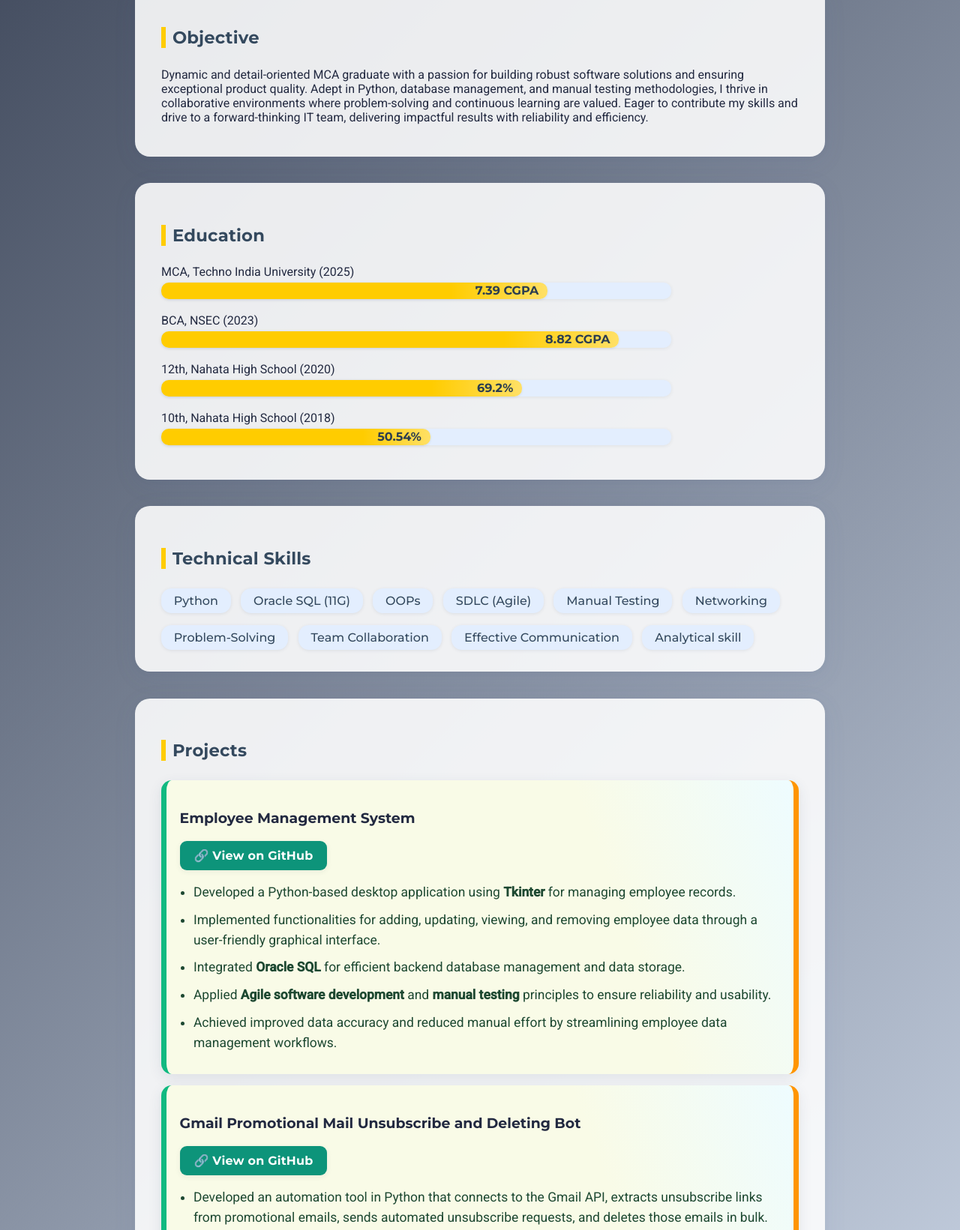
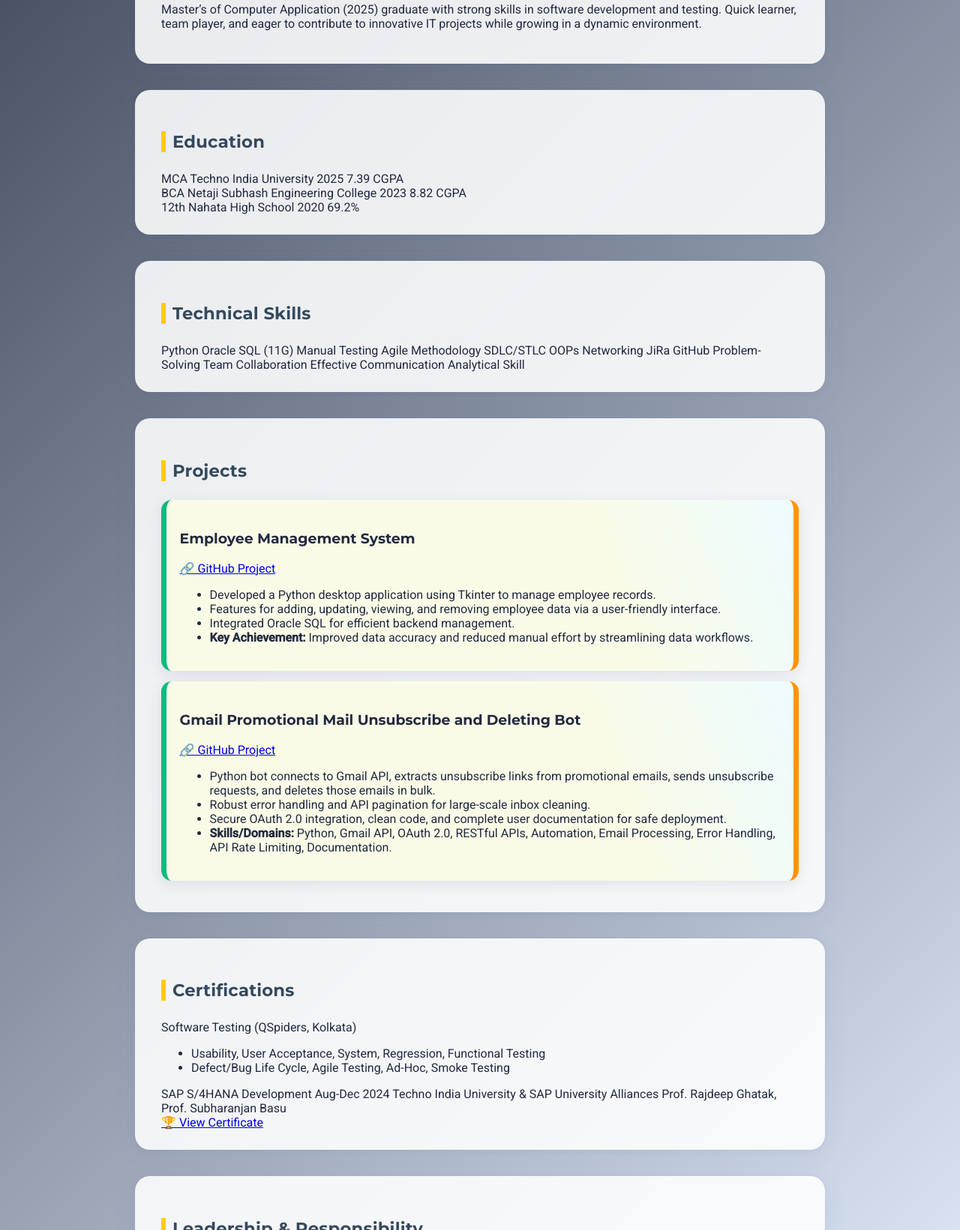
Before and after one commit to santanu2nd/santanu-portfolio, a plain HTML site: page index.html in a window 1280 px wide. Shown: the part 445-2086 px from the top of the page at 75% size. Drawn offline with Linux system fonts and the light colour scheme.

Commit message:
Update index.html

```diff
--- a/index.html
+++ b/index.html
@@ -1,35 +1,29 @@
 <!DOCTYPE html>
 <html lang="en">
 <head>
-  <meta charset="UTF-8" />
+  <meta charset="UTF-8">
+  <title>Santanu Biswas | Portfolio</title>
   <meta name="viewport" content="width=device-width, initial-scale=1" />
-  <title>Santanu Biswas | Portfolio</title>
-  <!-- Montserrat for headings/bold elements, Roboto for body -->
-  <link href="https://fonts.googleapis.com/css2?family=Montserrat:wght@500;700&family=Roboto:wght@400;500&display=swap" rel="stylesheet" />
+  <!-- Fonts for modern look -->
+  <link href="https://fonts.googleapis.com/css2?family=Montserrat:wght@600;700&family=Roboto:wght@400;500&display=swap" rel="stylesheet" />
   <link rel="stylesheet" href="style.css" />
 </head>
 <body>
-
   <header>
     <div class="container header-flex">
+      <!-- Profile Image -->
       <img src="62kb.jpg" alt="Santanu Biswas" class="profile-img" />
       <div>
         <h1>Santanu Biswas</h1>
-        <p class="subtitle">Enthusiastic MCA Graduate | Software Developer | QA Practitioner</p>
+        <p class="subtitle">MCA Graduate | Software Developer | Manual Testing Enthusiast</p>
         <div class="contact">
-          <a href="mailto:official.santanu.biswas@gmail.com">✉ official.santanu.biswas@gmail.com</a>
-          <a href="tel:+917384687470">☎ +91 7384687470</a>
-          <a href="https://www.linkedin.com/in/santanu7biswas" target="_blank">🔗 LinkedIn</a>
+          <span>☎</span> <a href="tel:+917384687470">+91 7384687470</a>
+          <span>✉</span> <a href="mailto:official.santanu.biswas@gmail.com">official.santanu.biswas@gmail.com</a>
+          <span>🔗</span> <a href="https://www.linkedin.com/in/santanu7biswas" target="_blank">LinkedIn</a>
         </div>
-        <div class="resume-link">
-          <a href="https://drive.google.com/file/d/1OR9QCz516sJJkVdv8-Lv-y_V0T0oKQAK/view?usp=sharing" target="_blank">
-            📄 Download Resume
-          </a>
-        </div>
-        <div class="github-profile-link">
-          <a href="https://github.com/santanu2nd" target="_blank">
-            🔥 My GitHub Profile
-          </a>
+        <div class="btn-row">
+          <a class="btn" href="https://drive.google.com/file/d/1eKXW3rMETnP5jYkHf1KH4bzSi7o1uknl/view?usp=sharing" target="_blank">📄 Download Resume</a>
+          <a class="btn github" href="https://github.com/santanu2nd" target="_blank">🔥 My GitHub</a>
         </div>
       </div>
     </div>
@@ -37,121 +31,124 @@
 
   <nav>
     <ul>
+      <li><a href="#objective">Objective</a></li>
       <li><a href="#education">Education</a></li>
       <li><a href="#skills">Skills</a></li>
       <li><a href="#projects">Projects</a></li>
       <li><a href="#certifications">Certifications</a></li>
-      <li><a href="#responsibility">Leadership</a></li>
+      <li><a href="#leadership">Leadership</a></li>
     </ul>
   </nav>
 
   <main>
-    <section class="about card glass">
+    <section id="objective" class="card glass">
       <h2>Objective</h2>
       <p>
-        Dynamic and detail-oriented MCA graduate with a passion for building robust software solutions and ensuring exceptional product quality. Adept in Python, database management, and manual testing methodologies, I thrive in collaborative environments where problem-solving and continuous learning are valued. Eager to contribute my skills and drive to a forward-thinking IT team, delivering impactful results with reliability and efficiency.
+        Master’s of Computer Application (2025) graduate with strong skills in software development and testing. Quick learner, team player, and eager to contribute to innovative IT projects while growing in a dynamic environment.
       </p>
     </section>
 
     <section id="education" class="card glass">
       <h2>Education</h2>
-      <div class="progress-list">
+      <div class="edu-list">
         <div>
-          <span>MCA, Techno India University (2025)</span>
-          <div class="progress-bar"><div style="width:74%">7.39 CGPA</div></div>
+          <span class="degree">MCA</span> <span class="school">Techno India University</span>
+          <span class="badge">2025</span> <span class="score">7.39 CGPA</span>
         </div>
         <div>
-          <span>BCA, NSEC (2023)</span>
-          <div class="progress-bar"><div style="width:88%">8.82 CGPA</div></div>
+          <span class="degree">BCA</span> <span class="school">Netaji Subhash Engineering College</span>
+          <span class="badge">2023</span> <span class="score">8.82 CGPA</span>
         </div>
         <div>
-          <span>12th, Nahata High School (2020)</span>
-          <div class="progress-bar"><div style="width:69%">69.2%</div></div>
-        </div>
-        <div>
-          <span>10th, Nahata High School (2018)</span>
-          <div class="progress-bar"><div style="width:51%">50.54%</div></div>
+          <span class="degree">12th</span> <span class="school">Nahata High School</span>
+          <span class="badge">2020</span> <span class="score">69.2%</span>
         </div>
       </div>
     </section>
 
     <section id="skills" class="card glass">
       <h2>Technical Skills</h2>
-      <ul class="skills-tags">
-        <li>Python</li>
-        <li>Oracle SQL (11G)</li>
-        <li>OOPs</li>
-        <li>SDLC (Agile)</li>
-        <li>Manual Testing</li>
-        <li>Networking</li>
-        <li>Problem-Solving</li>
-        <li>Team Collaboration</li>
-        <li>Effective Communication</li>
-        <li>Analytical skill</li>
-      </ul>
+      <div class="skill-tags">
+        <span>Python</span>
+        <span>Oracle SQL (11G)</span>
+        <span>Manual Testing</span>
+        <span>Agile Methodology</span>
+        <span>SDLC/STLC</span>
+        <span>OOPs</span>
+        <span>Networking</span>
+        <span>JiRa</span>
+        <span>GitHub</span>
+        <span>Problem-Solving</span>
+        <span>Team Collaboration</span>
+        <span>Effective Communication</span>
+        <span>Analytical Skill</span>
+      </div>
     </section>
 
     <section id="projects" class="card glass">
       <h2>Projects</h2>
       <div class="project-card highlight">
         <h3>Employee Management System</h3>
-        <div class="project-link-btn">
-          <a href="https://github.com/YOUR_GITHUB_USERNAME/employee-management-system" target="_blank">
-            🔗 View on GitHub
-          </a>
+        <div class="project-links">
+          <a class="btn special" href="https://github.com/santanu2nd/employee-management-tkinter" target="_blank">🔗 GitHub Project</a>
         </div>
-        <ul class="project-points">
-          <li>Developed a Python-based desktop application using <b>Tkinter</b> for managing employee records.</li>
-          <li>Implemented functionalities for adding, updating, viewing, and removing employee data through a user-friendly graphical interface.</li>
-          <li>Integrated <b>Oracle SQL</b> for efficient backend database management and data storage.</li>
-          <li>Applied <b>Agile software development</b> and <b>manual testing</b> principles to ensure reliability and usability.</li>
-          <li>Achieved improved data accuracy and reduced manual effort by streamlining employee data management workflows.</li>
+        <ul class="project-details">
+          <li>Developed a Python desktop application using Tkinter to manage employee records.</li>
+          <li>Features for adding, updating, viewing, and removing employee data via a user-friendly interface.</li>
+          <li>Integrated Oracle SQL for efficient backend management.</li>
+          <li><b>Key Achievement:</b> Improved data accuracy and reduced manual effort by streamlining data workflows.</li>
         </ul>
       </div>
-
       <div class="project-card highlight">
         <h3>Gmail Promotional Mail Unsubscribe and Deleting Bot</h3>
-        <div class="project-link-btn">
-          <a href="https://github.com/santanu2nd/G-Mail-Promotional-Unsubscribe-and-Delete-Python-Bot" target="_blank">
-            🔗 View on GitHub
-          </a>
+        <div class="project-links">
+          <a class="btn special" href="https://github.com/santanu2nd/G-Mail-Promotional-Unsubscribe-and-Delete-Python-Bot" target="_blank">🔗 GitHub Project</a>
         </div>
-        <ul class="project-points">
-          <li>Developed an automation tool in Python that connects to the Gmail API, extracts unsubscribe links from promotional emails, sends automated unsubscribe requests, and deletes those emails in bulk.</li>
-          <li>Implemented robust error handling and API pagination to efficiently process thousands of emails, ensuring a streamlined and clutter-free inbox.</li>
-          <li>Integrated secure OAuth 2.0 authentication, clean code structure, and provided detailed user documentation for safe deployment and easy setup.</li>
-          <li><b>Skills/Domains:</b> Python, Gmail API, OAuth 2.0, RESTful APIs, Automation, Email Processing, Error Handling, Scripting, API Rate Limiting, Technical Documentation</li>
+        <ul class="project-details">
+          <li>Python bot connects to Gmail API, extracts unsubscribe links from promotional emails, sends unsubscribe requests, and deletes those emails in bulk.</li>
+          <li>Robust error handling and API pagination for large-scale inbox cleaning.</li>
+          <li>Secure OAuth 2.0 integration, clean code, and complete user documentation for safe deployment.</li>
+          <li><b>Skills/Domains:</b> Python, Gmail API, OAuth 2.0, RESTful APIs, Automation, Email Processing, Error Handling, API Rate Limiting, Documentation.</li>
         </ul>
       </div>
     </section>
 
     <section id="certifications" class="card glass">
       <h2>Certifications</h2>
-      <div class="certificate-details">
-        <strong>SAP S/4HANA Development</strong> (01-08-2024 to 31-12-2024)<br />
-        Techno India University, West Bengal in collaboration with SAP University Alliances.<br />
-        Instructors: Prof. Rajdeep Ghatak, Prof. Subharanjan Basu
-      </div>
-      <div class="certificate-link">
-        <a href="https://drive.google.com/file/d/1xMCSb-raojk3jtA6D0QZUI5Uwkv6qu7n/view?usp=sharing" target="_blank">
-          🏆 View Certificate
-        </a>
+      <div class="cert-list">
+        <div class="cert-block">
+          <span class="title">Software Testing (QSpiders, Kolkata)</span>
+          <ul class="cert-skills">
+            <li>Usability, User Acceptance, System, Regression, Functional Testing</li>
+            <li>Defect/Bug Life Cycle, Agile Testing, Ad-Hoc, Smoke Testing</li>
+          </ul>
+        </div>
+        <div class="cert-block">
+          <span class="title">SAP S/4HANA Development</span>
+          <span class="badge">Aug-Dec 2024</span>
+          <span>Techno India University & SAP University Alliances</span>
+          <span class="instructors">Prof. Rajdeep Ghatak, Prof. Subharanjan Basu</span>
+          <div class="project-links">
+            <a class="btn special" href="https://drive.google.com/file/d/1xMCSb-raojk3jtA6D0QZUI5Uwkv6qu7n/view?usp=sharing" target="_blank">🏆 View Certificate</a>
+          </div>
+        </div>
       </div>
     </section>
 
-    <section id="responsibility" class="card glass">
+    <section id="leadership" class="card glass">
       <h2>Leadership & Responsibility</h2>
-      <strong>Student PR Head, NSEC BCA Dept (2022-23)</strong>
-      <ul>
-        <li>Organized departmental events</li>
-        <li>Fostered team collaboration</li>
-        <li>Increased event participation by 20%</li>
-      </ul>
+      <div class="lead-block">
+        <strong>Student PR Head, NSEC BCA Dept (2022-23)</strong>
+        <ul>
+          <li>Organized departmental events, fostering team collaboration and communication.</li>
+          <li>Boosted event participation by 20% via effective planning and execution.</li>
+        </ul>
+      </div>
     </section>
   </main>
 
   <footer>
-    © 2025 Santanu Biswas | MCA Portfolio
+    &copy; 2025 Santanu Biswas | MCA Portfolio
   </footer>
 </body>
 </html>
```
